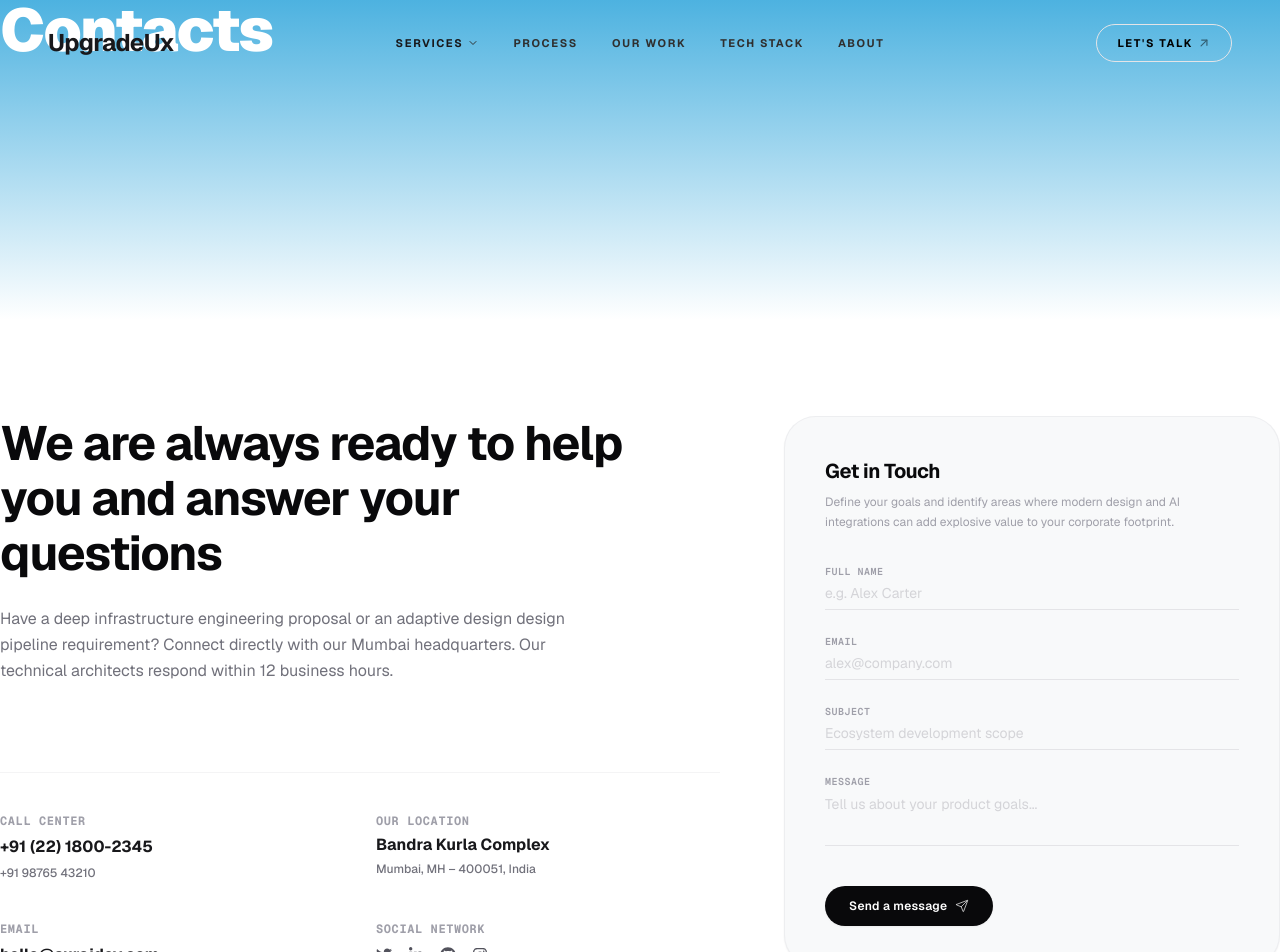
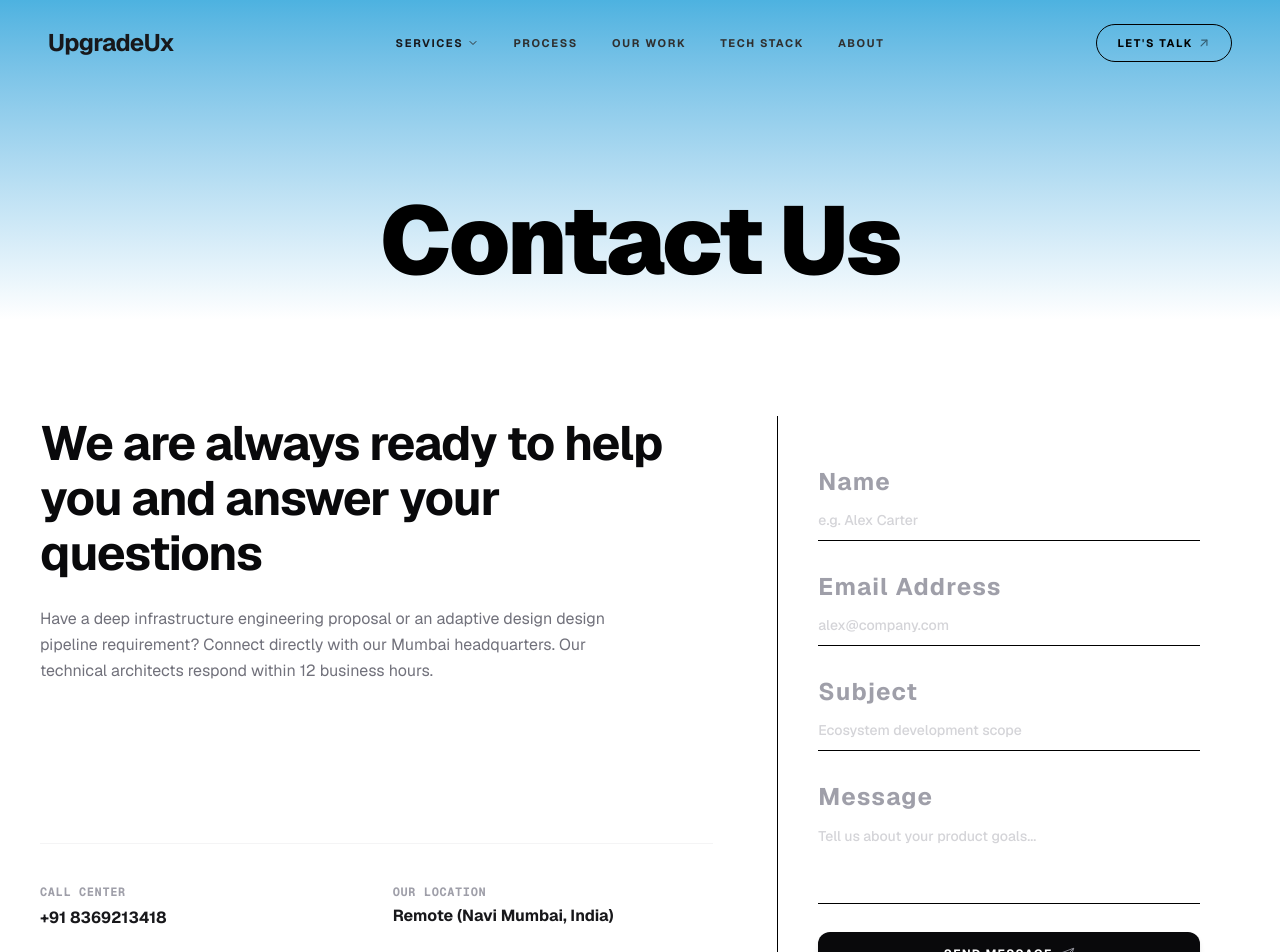
Before and after one commit to suraj-savle/studio, a Next.js app: page /contact in a window 1280 px wide. Shown: the top 952 px of the page. Built offline with nearby package versions, Linux system fonts and the light colour scheme.

Commit message:
improve contact page

```diff
--- a/src/app/contact/page.tsx
+++ b/src/app/contact/page.tsx
@@ -2,6 +2,7 @@
 
 import React, { useState } from "react";
 import { FaGithub, FaTwitter, FaLinkedinIn, FaInstagram } from "react-icons/fa";
+import { FaXTwitter } from "react-icons/fa6";
 import { IoPaperPlaneOutline } from "react-icons/io5";
 
 export default function ContactPage() {
@@ -23,19 +24,14 @@ export default function ContactPage() {
     <div className="w-full min-h-screen font-sans antialiased ">
       <div className="">
         {/* 1. TOP HERO HERO BANNER BLOCK (Inspired by image_379f24.jpg) */}
-        <div
-          className="w-full h-[220px] sm:h-[320px] relative overflow-hidden mb-16 sm:mb-24 "
-          style={{
-            background: "linear-gradient(to bottom, #4DB2E0 0%, #FFFFFF 100%)",
-          }}
-        >
-          <h1 className="text-4xl sm:text-6xl font-black text-white tracking-tight">
-            Contacts
+        <div className="w-full h-55 sm:h-80 bg-linear-to-b from-[#4DB2E0] to-[#FFFFFF] relative flex items-end justify-center mb-16 sm:mb-24 pb-8">
+          <h1 className="text-4xl sm:text-8xl font-black tracking-tight">
+            Contact Us
           </h1>
         </div>
 
         {/* 2. MIDDLE TWO-COLUMN GRID INTERACTION LAYER */}
-        <div className="grid grid-cols-1 lg:grid-cols-12 gap-12 lg:gap-16 items-start mb-16 sm:mb-24">
+        <div className="grid grid-cols-1 lg:grid-cols-12 gap-12 lg:gap-16 items-start mb-16 sm:mb-24 mx-10">
           {/* LEFT PANEL: CONTENT STRIP & METADATA GRID */}
           <div className="lg:col-span-7 flex flex-col justify-between h-full">
             <div>
@@ -62,13 +58,7 @@ export default function ContactPage() {
                   href="tel:+912218002345"
                   className="text-base font-bold text-zinc-900 hover:text-[#4DB2E0] transition-colors"
                 >
-                  +91 (22) 1800-2345
-                </a>
-                <a
-                  href="tel:+919876543210"
-                  className="text-xs text-zinc-500 font-medium"
-                >
-                  +91 98765 43210
+                  +91 8369213418
                 </a>
               </div>
 
@@ -78,11 +68,8 @@ export default function ContactPage() {
                   Our Location
                 </span>
                 <p className="text-base font-bold text-zinc-900 leading-tight">
-                  Bandra Kurla Complex
+                  Remote (Navi Mumbai, India)
                 </p>
-                <span className="text-xs text-zinc-500 font-medium">
-                  Mumbai, MH – 400051, India
-                </span>
               </div>
 
               {/* Box 3: Email Coordinates */}
@@ -91,10 +78,10 @@ export default function ContactPage() {
                   Email
                 </span>
                 <a
-                  href="mailto:hello@surajdev.com"
+                  href="mailto:iamsurajsavle@gmail.com"
                   className="text-base font-bold text-zinc-900 hover:text-[#4DB2E0] transition-colors"
                 >
-                  hello@surajdev.com
+                  iamsurajsavle@gmail.com
                 </a>
               </div>
 
@@ -108,7 +95,7 @@ export default function ContactPage() {
                     href="#"
                     className="hover:text-[#4DB2E0] transition-colors"
                   >
-                    <FaTwitter className="size-4" />
+                    <FaXTwitter className="size-4" />
                   </a>
                   <a
                     href="#"
@@ -133,35 +120,44 @@ export default function ContactPage() {
             </div>
           </div>
 
-          {/* RIGHT PANEL: MINIMAL FLOATING INPUT FORM CARD */}
-          <div className="lg:col-span-5 bg-[#F8F9FA] border border-zinc-200/50 rounded-[32px] p-8 sm:p-10 shadow-xs relative">
+          {/* RIGHT PANEL: PREMIUM FLOATING INPUT FORM CARD */}
+          <div className="lg:col-span-5 bg-white border-l p-8 sm:p-10  relative overflow-hidden group/card">
+            {/* Success Overlay with premium backdrop-blur styling */}
             {submitted && (
-              <div className="absolute inset-0 bg-[#F8F9FA]/FA rounded-[32px] z-20 flex flex-col items-center justify-center text-center p-6 animate-fade-in">
-                <span className="w-10 h-10 rounded-full bg-zinc-950 flex items-center justify-center text-white mb-3">
-                  ✓
-                </span>
-                <h3 className="text-base font-bold text-zinc-950">
+              <div className="absolute inset-0 bg-white/80 backdrop-blur-md rounded-[32px] z-20 flex flex-col items-center justify-center text-center p-6 transition-all duration-300 animate-in fade-in zoom-in-95">
+                <div className="w-12 h-12 rounded-full bg-zinc-950 flex items-center justify-center text-white mb-4 shadow-md shadow-zinc-950/10">
+                  <svg
+                    className="w-5 h-5"
+                    fill="none"
+                    stroke="currentColor"
+                    viewBox="0 0 24 24"
+                  >
+                    <path
+                      strokeLinecap="round"
+                      strokeLinejoin="round"
+                      strokeWidth="2.5"
+                      d="M5 13l4 4L19 7"
+                    />
+                  </svg>
+                </div>
+                <h3 className="text-lg font-bold text-zinc-950 tracking-tight">
                   Message Captured
                 </h3>
-                <p className="text-xs text-zinc-400 mt-0.5">
-                  We will review your ecosystem configuration shortly.
+                <p className="text-xs text-zinc-500 max-w-[240px] mt-1 leading-relaxed">
+                  We will review your ecosystem configuration parameters and get
+                  back to you shortly.
                 </p>
               </div>
             )}
 
-            <h3 className="text-xl font-bold text-zinc-950 tracking-tight mb-2">
-              Get in Touch
-            </h3>
-            <p className="text-xs text-zinc-400 leading-relaxed mb-8">
-              Define your goals and identify areas where modern design and AI
-              integrations can add explosive value to your corporate footprint.
-            </p>
-
-            <form onSubmit={handleSubmit} className="flex flex-col gap-6">
-              {/* Input 1 */}
-              <div className="flex flex-col border-b border-zinc-200 focus-within:border-zinc-950 transition-colors pb-1.5">
-                <label className="text-[10px] font-mono font-semibold text-zinc-400 uppercase tracking-wider mb-1">
-                  Full name
+            <form
+              onSubmit={handleSubmit}
+              className="flex flex-col gap-5 relative z-10"
+            >
+              {/* Input 1: Full Name */}
+              <div className="flex flex-col gap-3 border-b py-2.5 transition-all duration-200">
+                <label className="text-2xl font-bold text-zinc-400 tracking-wider">
+                  Name
                 </label>
                 <input
                   type="text"
@@ -171,14 +167,14 @@ export default function ContactPage() {
                   onChange={(e) =>
                     setFormState({ ...formState, name: e.target.value })
                   }
-                  className="w-full bg-transparent border-none outline-hidden p-0 text-sm text-zinc-900 placeholder:text-zinc-300"
+                  className="w-full bg-transparent border-0 outline-hidden p-0 text-sm text-zinc-900 placeholder:text-zinc-300 font-medium focus:ring-0"
                 />
               </div>
 
-              {/* Input 2 */}
-              <div className="flex flex-col border-b border-zinc-200 focus-within:border-zinc-950 transition-colors pb-1.5">
-                <label className="text-[10px] font-mono font-semibold text-zinc-400 uppercase tracking-wider mb-1">
-                  Email
+              {/* Input 2: Email */}
+              <div className="flex flex-col gap-3 border-b py-2.5 transition-all duration-200">
+                <label className="text-2xl font-bold text-zinc-400 tracking-wider">
+                  Email Address
                 </label>
                 <input
                   type="email"
@@ -188,13 +184,13 @@ export default function ContactPage() {
                   onChange={(e) =>
                     setFormState({ ...formState, email: e.target.value })
                   }
-                  className="w-full bg-transparent border-none outline-hidden p-0 text-sm text-zinc-900 placeholder:text-zinc-300"
+                  className="w-full bg-transparent border-0 outline-hidden p-0 text-sm text-zinc-900 placeholder:text-zinc-300 font-medium focus:ring-0"
                 />
               </div>
 
-              {/* Input 3 */}
-              <div className="flex flex-col border-b border-zinc-200 focus-within:border-zinc-950 transition-colors pb-1.5">
-                <label className="text-[10px] font-mono font-semibold text-zinc-400 uppercase tracking-wider mb-1">
+              {/* Input 3: Subject */}
+              <div className="flex flex-col gap-3 border-b py-2.5 transition-all duration-200">
+                <label className="text-2xl font-bold text-zinc-400 tracking-wider">
                   Subject
                 </label>
                 <input
@@ -205,44 +201,44 @@ export default function ContactPage() {
                   onChange={(e) =>
                     setFormState({ ...formState, subject: e.target.value })
                   }
-                  className="w-full bg-transparent border-none outline-hidden p-0 text-sm text-zinc-900 placeholder:text-zinc-300"
+                  className="w-full bg-transparent border-0 outline-hidden p-0 text-sm text-zinc-900 placeholder:text-zinc-300 font-medium focus:ring-0"
                 />
               </div>
 
-              {/* Input 4 */}
-              <div className="flex flex-col border-b border-zinc-200 focus-within:border-zinc-950 transition-colors pb-1.5">
-                <label className="text-[10px] font-mono font-semibold text-zinc-400 uppercase tracking-wider mb-1">
+              {/* Input 4: Message */}
+              <div className="flex flex-col gap-3 border-b py-2.5 transition-all duration-200">
+                <label className="text-2xl font-bold text-zinc-400 tracking-wider">
                   Message
                 </label>
                 <textarea
-                  rows={2}
+                  rows={3}
                   required
                   placeholder="Tell us about your product goals..."
                   value={formState.message}
                   onChange={(e) =>
                     setFormState({ ...formState, message: e.target.value })
                   }
-                  className="w-full bg-transparent border-none outline-hidden p-0 text-sm text-zinc-900 placeholder:text-zinc-300 resize-none leading-relaxed"
+                  className="w-full bg-transparent border-0 outline-hidden p-0 text-sm text-zinc-900 placeholder:text-zinc-300 font-medium resize-none leading-relaxed focus:ring-0"
                 />
               </div>
 
               {/* Submit Pill Button */}
               <button
                 type="submit"
-                className="inline-flex items-center gap-2 self-start mt-4 px-6 py-3 bg-zinc-950 hover:bg-zinc-800 text-white rounded-full text-xs font-semibold tracking-wide shadow-xs transition-colors group"
+                className="inline-flex items-center justify-center gap-2 mt-2 px-6 py-3.5 bg-zinc-950 hover:bg-zinc-900 text-white rounded-xl text-xs font-bold uppercase tracking-widest shadow-md shadow-zinc-950/10 hover:shadow-xl transition-all duration-300 group active:scale-[0.98]"
               >
-                <span>Send a message</span>
-                <IoPaperPlaneOutline className="size-3.5 opacity-80 group-hover:translate-x-0.5 transition-transform" />
+                <span>Send message</span>
+                <IoPaperPlaneOutline className="size-3.5 text-zinc-400 group-hover:text-white group-hover:translate-x-0.5 group-hover:-translate-y-0.5 transition-all duration-300" />
               </button>
             </form>
           </div>
         </div>
 
         {/* 3. EDGE-TO-EDGE MONOCHROME MAP CONTAINER (Inspired by image_379f24.jpg) */}
-        <div className="w-full h-[320px] sm:h-[420px] rounded-[32px] overflow-hidden border border-zinc-200 relative shadow-inner bg-zinc-100 grayscale contrast-115 brightness-95 hover:grayscale-0 hover:brightness-100 transition-all duration-700">
+        <div className="w-full h-[320px] sm:h-[420px] rounded-[32px] overflow-hidden border border-zinc-200 relative shadow-inner bg-zinc-100 grayscale contrast-115 brightness-95 transition-all duration-700">
           <iframe
-            title="UpgradeUX Mumbai Headquarters Location"
-            src="https://maps.google.com/maps?q=Bandra%20Kurla%20Complex,%20Mumbai,%20Maharashtra&t=&z=14&ie=UTF8&iwloc=&output=embed"
+            title="UpgradeUX Navi Mumbai Location Map"
+            src="https://maps.google.com/maps?q=Navi%20Mumbai,%20Maharashtra,%20India&t=&z=13&ie=UTF8&iwloc=&output=embed"
             className="w-full h-full border-0"
             allowFullScreen={false}
             loading="lazy"
--- a/src/components/layout/navbar.tsx
+++ b/src/components/layout/navbar.tsx
@@ -106,12 +106,11 @@ const Navbar = () => {
 
             {/* Services Dropdown Panel */}
             <div
-              className={`absolute top-full left-1/2 -translate-x-1/2 mt-1 w-64 p-2 bg-white border rounded-xl shadow-xl z-50 transition-all duration-200 ${
+              className={`absolute top-full left-1/2 -translate-x-1/2 mt-1 w-64 p-2 bg-white  rounded-xl shadow-xl z-50 transition-all duration-200  ${
                 isDropdownOpen
                   ? "opacity-100 translate-y-0 pointer-events-auto"
                   : "opacity-0 translate-y-2 pointer-events-none"
               }`}
-              style={{ borderColor: "var(--border)" }}
             >
               <div className="flex flex-col gap-0.5">
                 {DROPDOWN_SERVICES.map((subItem) => {
@@ -120,18 +119,9 @@ const Navbar = () => {
                     <Link
                       key={subItem.name}
                       href={subItem.href}
-                      className="flex items-center gap-3 px-3 py-2.5 rounded-lg text-xs font-medium transition-all duration-200 group/link hover:bg-zinc-50"
+                      className="flex items-center gap-3 px-3 py-2.5 text-xs font-medium transition-all duration-200 group/link border border-transparent hover:border-b-zinc-500"
                       style={{ color: "var(--secondary-text)" }}
                     >
-                      <div
-                        className="p-1.5 rounded-md"
-                        style={{ backgroundColor: "var(--primary)" }}
-                      >
-                        <Icon
-                          className="text-sm"
-                          style={{ color: "var(--secondary-text)" }}
-                        />
-                      </div>
                       <span
                         className="flex-1 transition-colors duration-200 group-hover/link:text-black"
                         style={{ color: "var(--primary-text)" }}
@@ -178,7 +168,7 @@ const Navbar = () => {
         <div className="flex items-center gap-3 min-w-[150px] justify-end">
           <Link
             href="/contact"
-            className="hidden lg:group lg:flex items-center justify-center overflow-hidden rounded-full px-5 py-2.5 transition-all duration-300 active:scale-95 border border-zinc-200"
+            className="hidden lg:group lg:flex items-center justify-center overflow-hidden rounded-full px-5 py-2.5 transition-all duration-300 active:scale-95 border"
           >
             <div className="absolute inset-0 translate-y-full transition-transform duration-500 ease-[cubic-bezier(0.16,1,0.3,1)] group-hover:translate-y-0" />
             <div className="relative z-10 flex h-4 items-center overflow-hidden">
@@ -192,7 +182,7 @@ const Navbar = () => {
           {/* HAMBURGER TOGGLE BUTTON */}
           <button
             onClick={() => setIsMenuOpen(true)}
-            className="flex items-center justify-center w-10 h-10 rounded-full bg-white border border-zinc-200 hover:border-zinc-950 text-zinc-950 transition-colors duration-300 focus:outline-none lg:hidden"
+            className="flex items-center justify-center w-10 h-10 rounded-full bg-white border text-zinc-950 transition-colors duration-300 focus:outline-none lg:hidden"
           >
             <TbMenu className="text-xl" />
           </button>
@@ -252,7 +242,7 @@ const Navbar = () => {
           <Link
             href="/contact"
             onClick={() => setIsMenuOpen(false)}
-            className="group inline-flex items-center gap-2 text-3xl font-bold tracking-tight text-blue-600 hover:text-blue-700 transition-colors duration-200 pt-4 border-t border-zinc-100 w-full max-w-xs"
+            className="group inline-flex items-center gap-2 text-3xl font-bold tracking-tight text-blue-600 hover:text-blue-700 transition-colors duration-200 pt-4 border-t w-full max-w-xs"
           >
             <span>Let&apos;s Talk</span>
             <TbArrowUpRight className="text-xl transition-transform duration-200 group-hover:rotate-45" />
```
